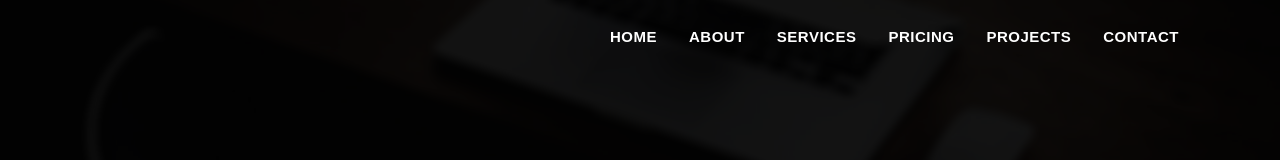
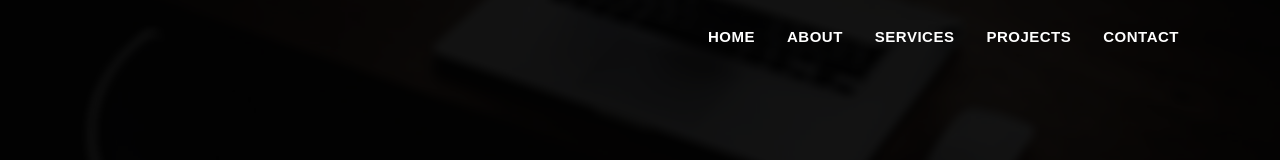
Before and after one commit to mickytroxxy/empiredigitals, a plain HTML site: page about.html in a window 1280 px wide. Shown: the top 160 px of the page. Drawn offline with Linux system fonts and the light colour scheme; some packages are replaced by stand-ins of ours; files whose address does not match are found by name; a web font is replaced by a local one.

Commit message:
Update about.html

```diff
--- a/about.html
+++ b/about.html
@@ -68,11 +68,6 @@
                     <li class="nav-item ">
                         <a href="service.html" class="nav-link js-scroll-trigger">
                             Services
-                        </a>
-                    </li>
-                    <li class="nav-item ">
-                        <a href="pricing.html" class="nav-link js-scroll-trigger">
-                            Pricing
                         </a>
                     </li>
 
```
